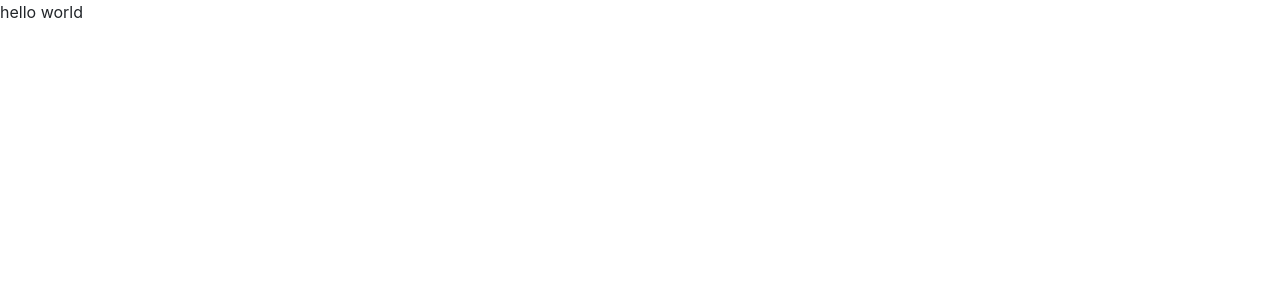
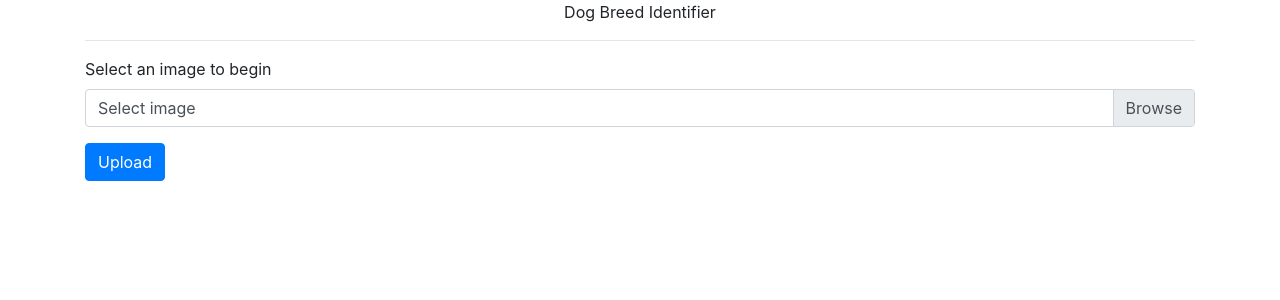
Before and after one commit to DucNgn/Dog-breed-Classifier, a Flask app: page / in a window 1280 px wide. Before the commit the part shown is almost empty. Shown: the top 300 px of the page. Run offline with Flask 2, Linux system fonts and the light colour scheme; some libraries are stand-ins or nearby versions.

Commit message:
Upload image triggers change in file name

```diff
--- a/app.py
+++ b/app.py
@@ -2,13 +2,22 @@ import os
 import io
 import sys
 import json
-import requests
 import http.client
 from google.cloud import vision
 from google.cloud.vision import types
-from flask import Flask, flash, redirect, render_template
+from flask import Flask, flash, redirect, request, render_template
+from werkzeug.utils import secure_filename
+
+# TEMP environment variables
+os.environ['BLACKLIST'] = "./blacklist.json"
+os.environ['IMAGE_UPLOAD'] = "./temp"
+os.environ['PORT'] = "5000"
+os.environ['GOOGLE_APPLICATION_CREDENTIALS'] = './GCloud_credentials.json'
 
 app = Flask(__name__)
+app.config["IMAGE_UPLOAD"] = os.environ["IMAGE_UPLOAD"]
+app.config["ALLOWED_IMAGE_EXTENSIONS"] = ["JPEG", "JPG", "PNG", "GIF"]
+app.config["MAX_IMAGE_SIZE"] = 50 * 1024 * 1024
 
 class DogInfo:
     def __init__(self, id, name, breed_group, weight, height, life_span, temperament):
@@ -47,6 +56,39 @@ def index():
 def page_not_found(e):
     return render_template("index.html")
 
+@app.route("/index", methods=["GET", "POST"])
+def upload_image():
+    if request.method == "POST":
+        if request.files:
+            if "filesize" in request.cookies:
+                if not imageSize_is_allowed(request.cookies["filesize"]):
+                    print("Filesize exceed maximum limit")
+                    return redirect(request.url)
+
+                image = request.files["image"]
+
+                if image.filename == "":
+                    return redirect(request.url)
+
+                if image_is_allowed(image.filename):
+                    filename = secure_filename(image.filename)
+                    image.save(os.path.join(app.config["IMAGE_UPLOAD"], filename))
+                    print("Image saved")
+                    return redirect(request.url)
+                else:
+                    print("File extension is not allowed")
+                    return redirect(request.url)
+    return render_template("index.html")
+
+
+def image_is_allowed(image_name):
+    if not "." in image_name:
+        return False
+    ext = image_name.rsplit(".", 1)[1]
+    return (ext.upper() in app.config["ALLOWED_IMAGE_EXTENSIONS"])
+
+def imageSize_is_allowed(image_size):
+    return (int(image_size) <= app.config['MAX_IMAGE_SIZE'])
 
 @app.route("/getResult")
 def getResult():
--- a/templates/index.html
+++ b/templates/index.html
@@ -1,14 +1,48 @@
+<!DOCTYPE html>
+<html lang="en">
 <head>
+    <title>Dog Identifier </title>
+    <!-- Bootstrap -->
     <link rel="stylesheet" href="https://stackpath.bootstrapcdn.com/bootstrap/4.5.0/css/bootstrap.min.css" integrity="sha384-9aIt2nRpC12Uk9gS9baDl411NQApFmC26EwAOH8WgZl5MYYxFfc+NcPb1dKGj7Sk" crossorigin="anonymous">
     <script src="https://code.jquery.com/jquery-3.5.1.slim.min.js" integrity="sha384-DfXdz2htPH0lsSSs5nCTpuj/zy4C+OGpamoFVy38MVBnE+IbbVYUew+OrCXaRkfj" crossorigin="anonymous"></script>
     <script src="https://cdn.jsdelivr.net/npm/popper.js@1.16.0/dist/umd/popper.min.js" integrity="sha384-Q6E9RHvbIyZFJoft+2mJbHaEWldlvI9IOYy5n3zV9zzTtmI3UksdQRVvoxMfooAo" crossorigin="anonymous"></script>
     <script src="https://stackpath.bootstrapcdn.com/bootstrap/4.5.0/js/bootstrap.min.js" integrity="sha384-OgVRvuATP1z7JjHLkuOU7Xw704+h835Lr+6QL9UvYjZE3Ipu6Tp75j7Bh/kR0JKI" crossorigin="anonymous"></script>
 </head>
 <body>
-    <p>hello world</p>
+    <center> Dog Breed Identifier </center>
+    {% block main %}
+    <div class="container">
+        <div class="row">
+            <div class="col">
+                <hr>
+                <form action="/index" method="POST" enctype="multipart/form-data">
+                <div class="form-group">
+                    <label>Select an image to begin</label>
+                    <div class="custom-file">
+                        <input type="file" class = "custom-file-input" name="image" id="image" oninput="filesize(this)">
+                        <label class = "custom-file-label" for="image">Select image</label>
+                    </div>
+                </div>
+                <button type="submit" class="btn btn-primary">Upload</button>
+                </form>
+            </div>
+        </div>
+    </div>
+    {% endblock %}
 
 </body>
 <footer>
 
+</footer>
 
-</footer>
+<script>
+    function filesize(elem) {
+        document.cookie = `filesize=${elem.files[0].size}`
+    }
+
+    $('#image').on('change', function() {
+        var fileName = $(this).val().replace(/\\/g, '/').replace(/.*\//, '');
+        $(this).next('.custom-file-label').html(fileName);
+    })
+</script>
+</html>
```
Also changed, not shown: templates/result.html (added), 1 other file.
